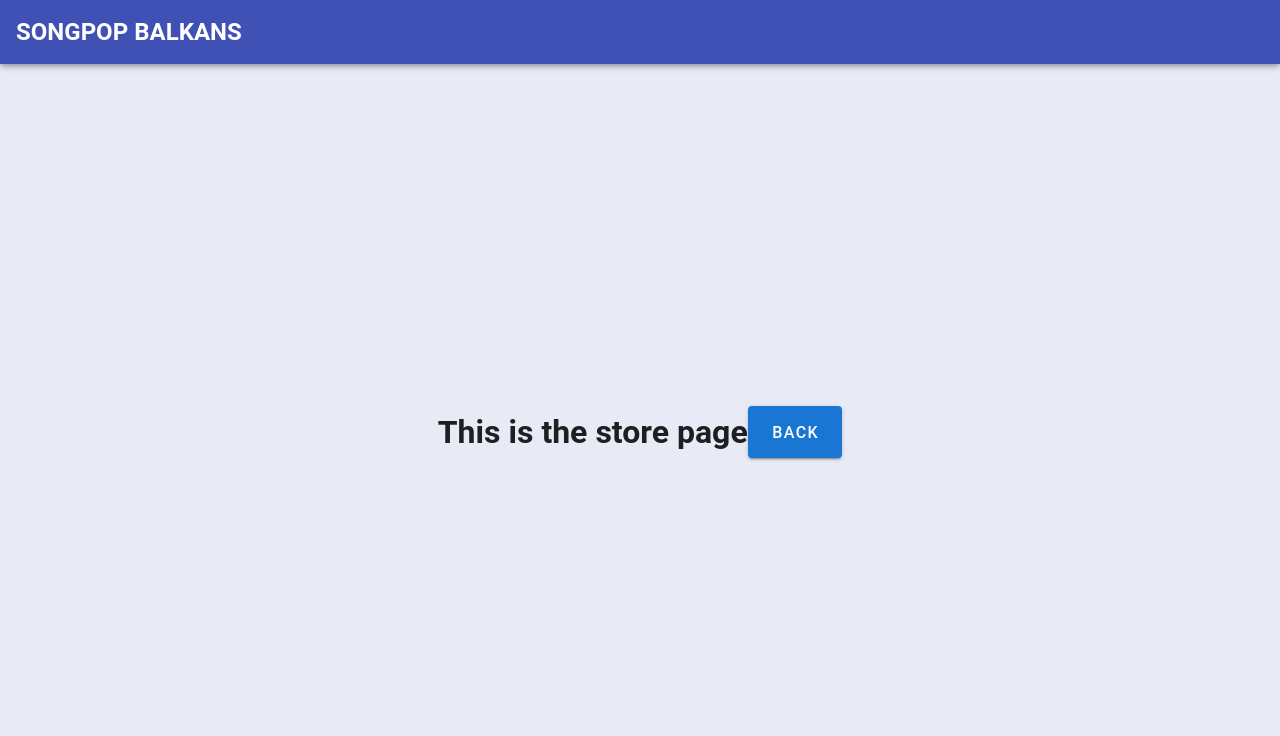
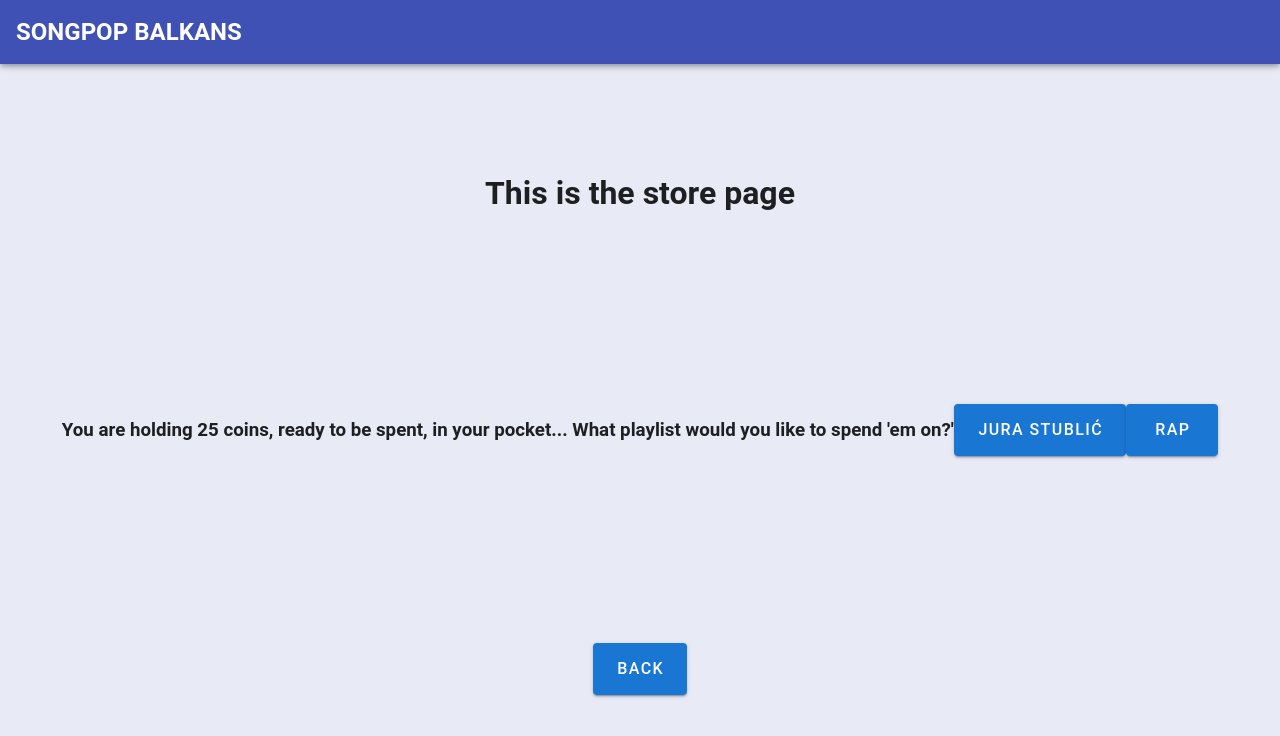
Before and after one commit to enricokokot/songpop-balkans-frontend, a Vue app: page /store in a window 1280 px wide. Shown: the top 736 px of the page. Built offline with nearby package versions, Linux system fonts and the light colour scheme; the HTML template or start-up script is replaced by a standard one.

Commit message:
Introduce coin earning and spending feature

```diff
--- a/src/store.js
+++ b/src/store.js
@@ -66,5 +66,12 @@ export default {
     },
   ],
   duelAgainst: {},
-  playlists: ["folk", "rock", "rap"],
+  playlists: ["folk", "rock"],
+  allPlaylists: [
+    { title: "folk", price: 20 },
+    { title: "Jura Stublić", price: 30 },
+    { title: "rock", price: 25 },
+    { title: "rap", price: 20 },
+  ],
+  coins: 25,
 };
--- a/src/views/ScoreView.vue
+++ b/src/views/ScoreView.vue
@@ -58,12 +58,16 @@ export default {
         (player) => player.id === this.duelAgainst.id
       );
       enemyPlayer.status = "challenge";
-      if (this.finalScore > this.enemyFinalScore) enemyPlayer.result[0] += 1;
-      else if (this.finalScore < this.enemyFinalScore)
+      if (this.finalScore > this.enemyFinalScore) {
+        enemyPlayer.result[0] += 1;
+        store.coins += 3;
+      } else if (this.finalScore < this.enemyFinalScore) {
         enemyPlayer.result[1] += 1;
-      else {
+        store.coins += 1;
+      } else {
         enemyPlayer.result[0] += 1;
         enemyPlayer.result[1] += 1;
+        store.coins += 2;
       }
     }
   },
--- a/src/views/StoreView.vue
+++ b/src/views/StoreView.vue
@@ -1,23 +1,52 @@
 <template>
   <v-container fill-height justify-center>
     <h1>This is the store page</h1>
+    <h3>
+      You are holding {{ coins }} coins, ready to be spent, in your pocket...
+      What playlist would you like to spend 'em on?'
+    </h3>
+    <div v-for="playlist in allPlaylists" :key="playlist.title">
+      <v-btn
+        v-if="!playlists.includes(playlist.title)"
+        x-large
+        color="primary"
+        @click="buyPlaylist(playlist)"
+        >{{ playlist.title }}</v-btn
+      >
+    </div>
     <v-btn x-large color="primary" @click="goBack()">BACK </v-btn>
   </v-container>
 </template>
 
 <script>
+import store from "@/store";
+
 export default {
   name: "StoreView",
   data: () => ({
-    //
+    coins: 0,
+    playlists: [],
+    allPlaylists: [],
   }),
   methods: {
     goBack() {
       this.$router.back();
     },
+    buyPlaylist(playlist) {
+      if (store.coins >= playlist.price) {
+        store.coins -= playlist.price;
+        store.playlists.push(playlist.title);
+        this.fetchData();
+      }
+    },
+    fetchData() {
+      this.coins = store.coins;
+      this.playlists = store.playlists;
+      this.allPlaylists = store.allPlaylists;
+    },
   },
   mounted() {
-    //
+    this.fetchData();
   },
   computed: {
     //
```
